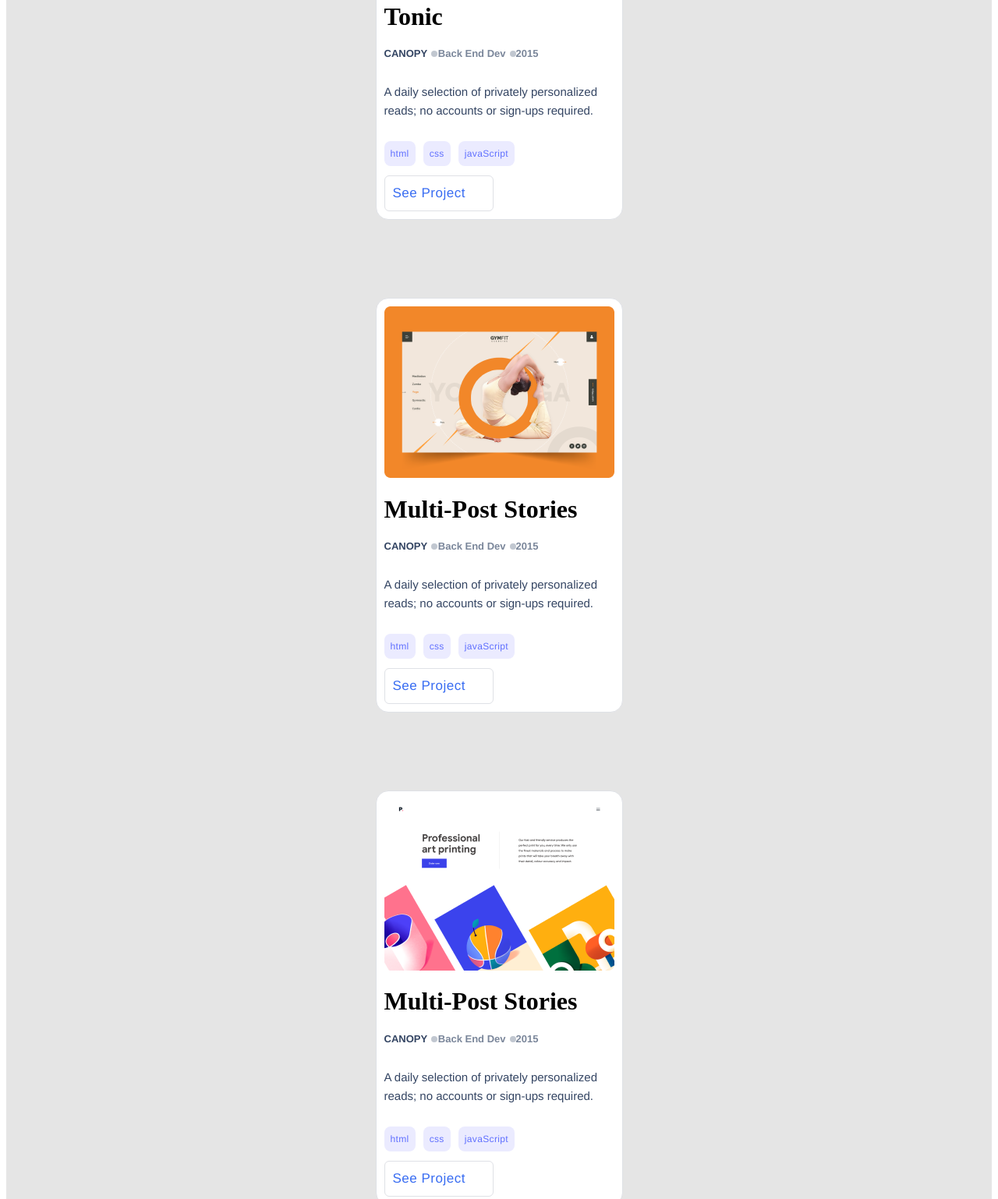
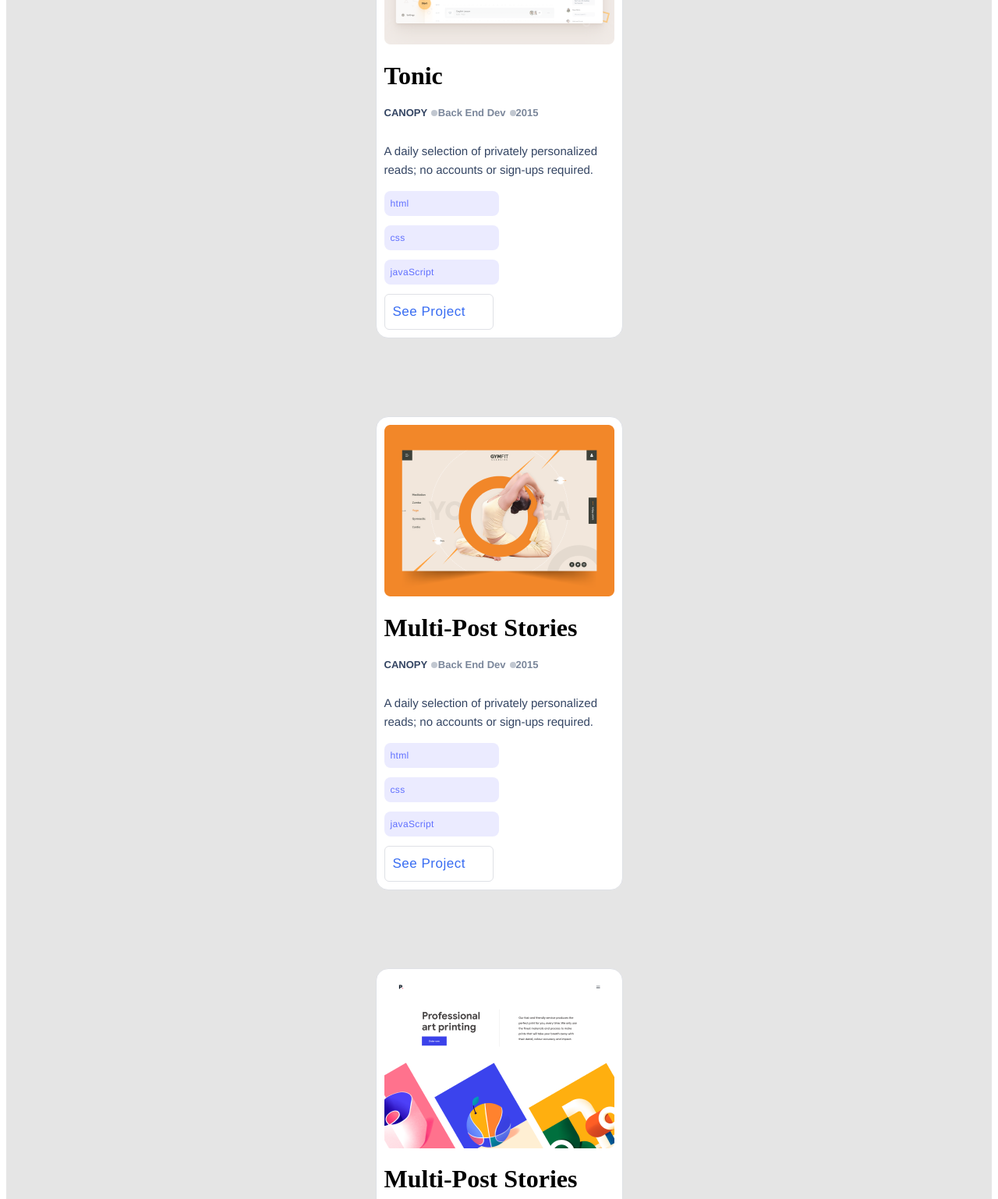
Before and after one commit to danielsafari143/portfolio-mobile-layout, a website: page index.html in a window 1280 px wide. Shown: the part 1573-3111 px from the top of the page at 78% size. Drawn offline with Linux system fonts and the light colour scheme.

Commit message:
flex-To-float

```diff
--- a/css/style.css
+++ b/css/style.css
@@ -267,11 +267,7 @@ li {
 }
 
 .langages {
-  display: flex;
-  flex-direction: row;
-  justify-content: flex-start;
   width: 147px;
-  gap: 10px;
 }
 
 .container .langages p {
--- a/index.html
+++ b/index.html
@@ -100,9 +100,9 @@
                         </p>
                     </div>
                     <div class="langages">
-                        <p>html</p>
-                        <p>css</p>
-                        <p>javaScript</p>
+                        <p class="html">html</p>
+                        <p class="css">css</p>
+                        <p class="javascript">javaScript</p>
                     </div>
                     <div>
                         <button class="btn" ><a class="btn-text" href="#">See Project</a></button>
@@ -137,9 +137,9 @@
                         </p>
                     </div>
                     <div class="langages">
-                        <p>html</p>
-                        <p>css</p>
-                        <p>javaScript</p>
+                        <p class="html">html</p>
+                        <p class="css">css</p>
+                        <p class="javascript">javaScript</p>
                     </div>
                     <div>
                         <button class="btn" ><a class="btn-text" href="#">See Project</a></button>
@@ -173,9 +173,9 @@
                         </p>
                     </div>
                     <div class="langages">
-                        <p>html</p>
-                        <p>css</p>
-                        <p>javaScript</p>
+                        <p class="html">html</p>
+                        <p class="css">css</p>
+                        <p class="javascript">javaScript</p>
                     </div>
                     <div>
                         <button class="btn" ><a class="btn-text" href="#">See Project</a></button>
```
Also changed, not shown: README.md, 1 other file.
